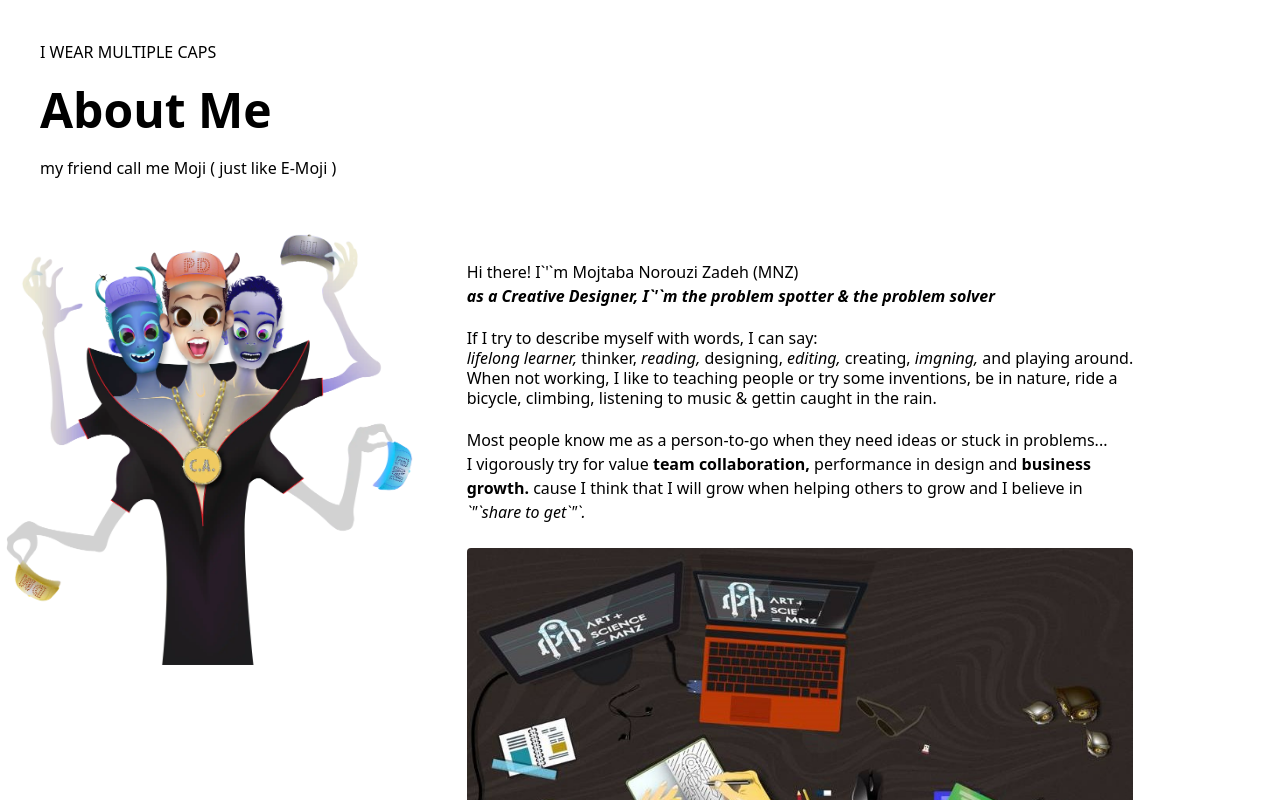
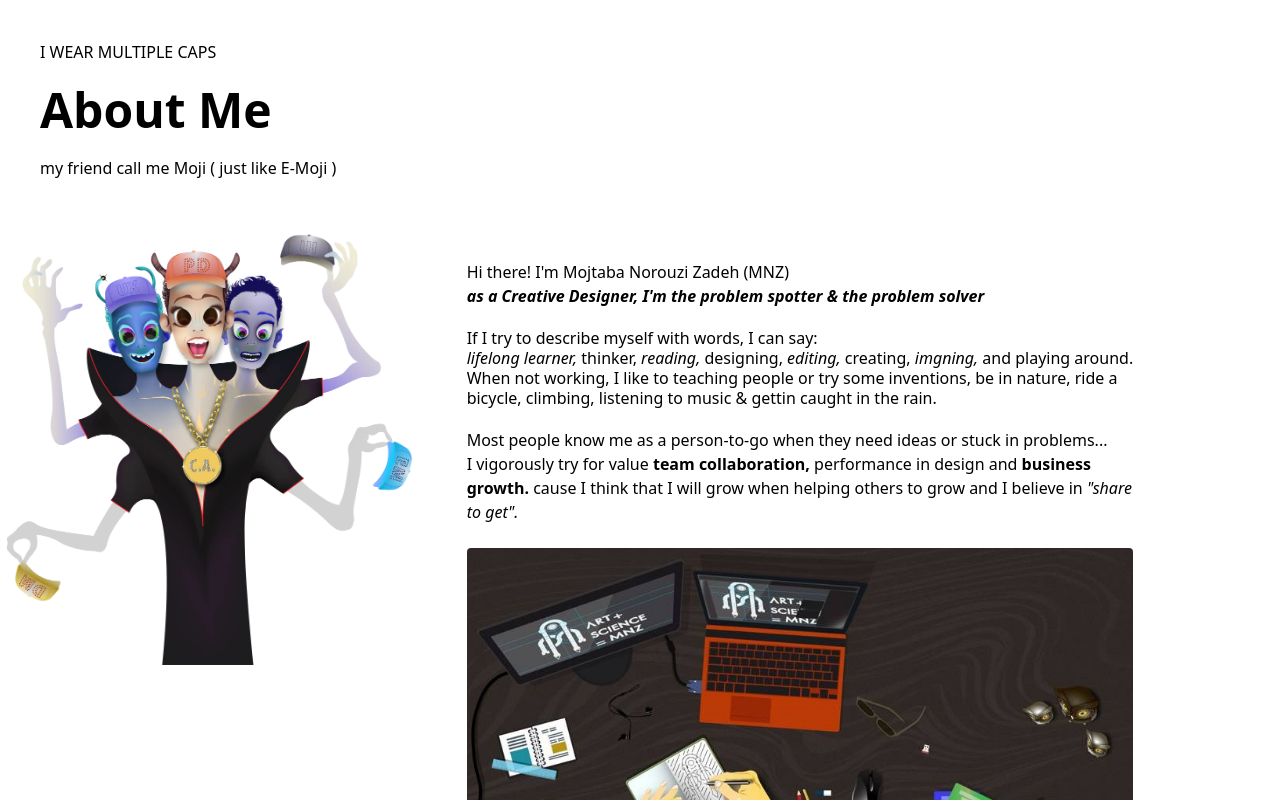
Before and after one commit to mnz1988/Portfolio, a Next.js app: page /about in a window 1280 px wide. Built offline with nearby package versions, Linux system fonts and the light colour scheme.

Commit message:
type correction for apastorofs

```diff
--- a/app/about/page.tsx
+++ b/app/about/page.tsx
@@ -23,7 +23,7 @@ const Common = dynamic(() => import('@/components/canvas/View').then((mod) => mo
 export default function Page() {
   return (
     <>
-      <div className="w-full grid grid-cols-12" >
+      <div className="w-full grid grid-cols-12 overflow-y-auto" >
 
         <div className="col-span-12 px-3 md:lg:xl:px-10 py-3 md:lg:xl:py-10">
           <p className='uppercase'>i wear multiple caps</p>
@@ -36,14 +36,14 @@ export default function Page() {
         </div>
 
         <div className="w-full col-span-12 px-3 md:lg:xl:px-10 py-3 md:lg:xl:py-10 sm:col-span-7">
-          <p>Hi there! I`&apos;`m Mojtaba Norouzi Zadeh (MNZ)
-            <br></br><b><em>as a Creative Designer, I`&apos;`m the problem spotter & the problem solver</em></b></p>
+          <p>Hi there! I&apos;m Mojtaba Norouzi Zadeh (MNZ)
+            <br></br><b><em>as a Creative Designer, I&apos;m the problem spotter & the problem solver</em></b></p>
           <p className='my-2 py-3 leading-tight'>If I try to describe myself with words, I can say:<br></br>
             <em>lifelong learner, </em>thinker, <em>reading,</em> designing, <em>editing,</em> creating, <em>imgning,</em> and playing around.
             <br></br>When not working, I like to teaching people or try some inventions, be in nature, ride  a bicycle, climbing, listening to music & gettin caught in the rain.</p>
           <p></p>
           <p>Most people know me as a person-to-go when they need ideas or stuck in problems...</p>
-          <p>I vigorously try for value <b>team collaboration,</b> performance in design and <b>business growth.</b> cause I think that I will grow when helping others to grow and I believe in <em>`&quot;`share to get`&quot;`.</em></p>
+          <p>I vigorously try for value <b>team collaboration,</b> performance in design and <b>business growth.</b> cause I think that I will grow when helping others to grow and I believe in <em>&quot;share to get&quot;.</em></p>
           <br></br><img className='rounded' src='/moji-desk.jpg' alt={''} />
 
         </div>
@@ -56,7 +56,7 @@ export default function Page() {
           <br></br>User Experience & Interface Design (UX/UI)
           <br></br>Visual Design
           <br></br>Product Managing...
-          <p>I`&apos;`m a selflearner Designer. Also, I have a bachelors in electronics & master in IT</p>
+          <p>I&apos;m a selflearner Designer. Also, I have a bachelors in electronics & master in IT</p>
           I work with this techs (software) & teach others too:
 
         </div>
--- a/app/portfolio/page.tsx
+++ b/app/portfolio/page.tsx
@@ -24,9 +24,10 @@ const Common = dynamic(() => import('@/components/canvas/View').then((mod) => mo
 export default function Page() {
   return (
     <>
-      <div className='mx-auto flex w-full flex-col flex-wrap items-center md:flex-row  lg:w-4/5'>
+      <div className='overflow-y-auto'>
+        <div className='mx-auto flex w-full flex-col flex-wrap items-center md:flex-row lg:w-4/5'>
           <div className='flex w-full flex-col items-start justify-center p-8 text-center md:w-2/5 md:text-left'>
-          <p className='w-full uppercase'>Let`&apos;`s know more</p>
+            <p className='w-full uppercase'>Let&apos;s know more</p>
             <h1 className='my-1 text-5xl font-bold leading-tight'>Mini Portfolio</h1>
             <p className='text-2xl leading-normal'>a summary of my activities</p>
           </div>
@@ -182,6 +183,7 @@ export default function Page() {
         <Common />
       </View> */}
         </div>
+      </div>
     </>
   )
 }
```
Lines whose indentation alone changed are shown as unchanged.
